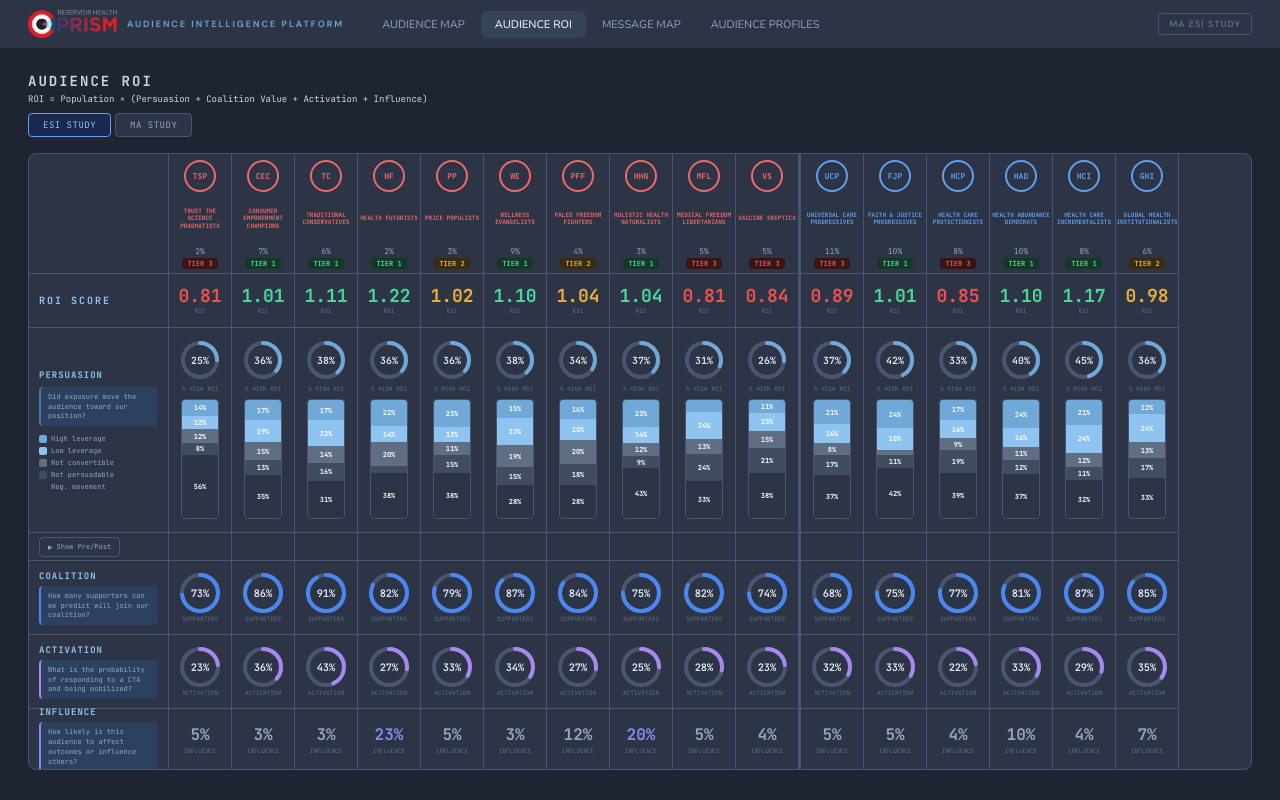
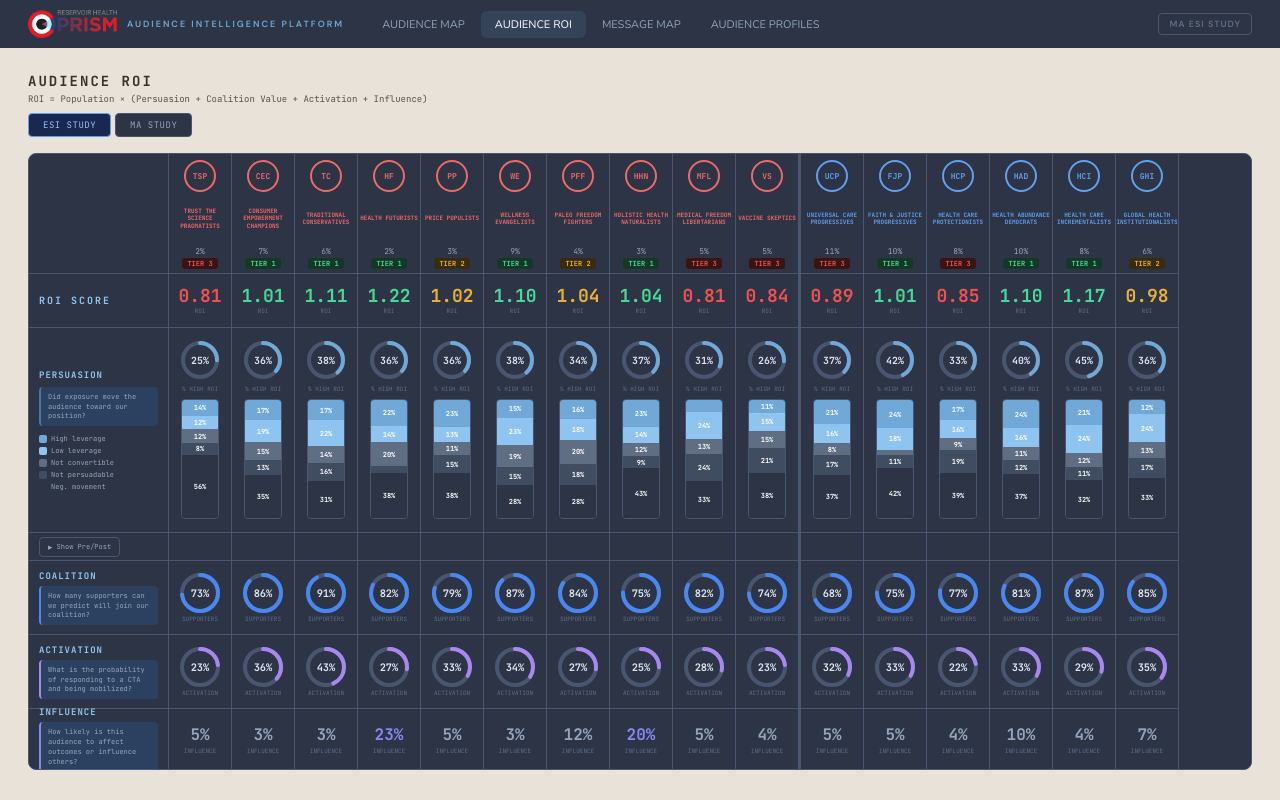
Before and after one commit to prism-lead/prism-dashboard-v5, a React (Vite) app: page /roi in a window 1280 px wide. Built offline with nearby package versions, Linux system fonts and the light colour scheme.

Commit message:
Add files via upload

```diff
--- a/src/theme.js
+++ b/src/theme.js
@@ -158,34 +158,42 @@ const DARK = {
 
 
 // ─────────────────────────────────────────────────
-// MID-TONE "TWILIGHT" PALETTE  (high-contrast variant)
+// "WARM CANVAS + STEEL" PALETTE
+// Beige/cream page bg · steel-grey cards & panels
 // ─────────────────────────────────────────────────
 const LIGHT = {
 
   // ── Core surfaces ──────────────────────────────
-  // Darker base + lighter cards = strong card lift
-  bg:           "#1e2432",      // deep slate page bg
-  bgAlt:        "#1a2030",      // deeper alternate bg
-  card:         "#2c3446",      // lifted card — clear separation from bg
+  bg:           "#e8e2d8",      // warm cream page bg
+  bgAlt:        "#e0d8ce",      // slightly deeper warm alt
+  card:         "#2c3446",      // steel-grey card (from twilight)
   cardAlt:      "#303a4c",      // secondary card fill
-  cardHover:    "#3a4560",      // pronounced hover
-  border:       "#4a5670",      // strong visible border
-  borderStrong: "#5a6880",      // heavy divider — clearly visible
+  cardHover:    "#3a4560",      // hover
+  border:       "#4a5670",      // border inside cards
+  borderStrong: "#5a6880",      // heavy divider
   strip:        "#384258",      // dot-strip tracks
   inputBg:      "#222838",      // input / sub-panel bg
   gridLine:     "#384258",      // SVG grid stroke
 
-  // ── Text hierarchy ─────────────────────────────
-  text1:        "#dce4f0",      // bright primary text
-  text2:        "#94a4ba",      // clear secondary
-  text3:        "#606e84",      // tertiary still readable
+  // ── Page-level text (dark on beige bg) ────────
+  // Use these for elements that sit directly on the page bg
+  pgText:       "#3a3228",      // page-level primary (warm dark brown)
+  pgBody:       "#4a4238",      // page-level body copy
+  pgMono:       "#5a5248",      // page-level monospace / muted
+  pgSubtle:     "#6a6058",      // page-level subtle labels
+  pgDim:        "#988e84",      // page-level dim
+
+  // ── Text hierarchy (light on steel cards) ─────
+  text1:        "#dce4f0",      // primary text
+  text2:        "#94a4ba",      // secondary / muted
+  text3:        "#606e84",      // tertiary / dim labels
   textBright:   "#edf2fa",      // near-white emphasis
   textMax:      "#f4f8ff",      // maximum contrast headings
   textDim:      "#606e84",      // dim labels
-  textSubtle:   "#708098",      // footer / legend — bumped up
-  textMono:     "#90a0b8",      // monospace UI labels — brighter
-  textBody:     "#c4d0e0",      // body copy — high readability
-  textInvert:   "#141820",      // text on bright accent fills
+  textSubtle:   "#708098",      // footer / legend
+  textMono:     "#90a0b8",      // monospace UI labels
+  textBody:     "#c4d0e0",      // body copy
+  textInvert:   "#3a3228",      // text on bright accent fills
 
   // ── Accent / brand ─────────────────────────────
   accent:       "#70a8d8",      // bright blue accent
@@ -200,7 +208,7 @@ const LIGHT = {
   gopText:      "#fcc8c8",
   gopBadgeBg:   "#5c1818",
   gopBadgeText: "#f8a8a8",
-  gopHeaderBg:  "#321820",      // dark rose tint
+  gopHeaderBg:  "#321820",
   gopHeaderBdr: "#f05858",
 
   dem:          "#60a0f0",
@@ -209,7 +217,7 @@ const LIGHT = {
   demText:      "#c0d8f8",
   demBadgeBg:   "#182850",
   demBadgeText: "#98c0f8",
-  demHeaderBg:  "#182030",      // dark blue tint
+  demHeaderBg:  "#182030",
   demHeaderBdr: "#5890f0",
 
   // ── Tiers ──────────────────────────────────────
@@ -275,7 +283,7 @@ const LIGHT = {
   mapHover:        "#4878a8",
 
   // ── Segment map specific ───────────────────────
-  segMapBg:        "#1a2030",
+  segMapBg:        "#e0d8ce",
   segMapGrid:      "#384258",
   segMapDivider:   "#5a6880",
   segMapBadgeBg:   "#222838",
@@ -295,12 +303,12 @@ const LIGHT = {
 
   // ── PE (Policy Elites) column ──────────────────
   peColor:      "#a888f0",
-  peHeaderBg:   "#241838",      // dark purple tint
+  peHeaderBg:   "#241838",
   peBorder:     "#a888f0",
 
   // ── Total column ───────────────────────────────
   totalColor:   "#48d898",
-  totalHeaderBg:"#142820",      // dark green tint
+  totalHeaderBg:"#142820",
   totalBorder:  "#48d898",
 };
 // ─────────────────────────────────────────────────
@@ -358,7 +366,7 @@ export function persColors(theme) {
 // ═════════════════════════════════════════════════
 
 // export const T = DARK;
-export const T = LIGHT;       // ← mid-tone "twilight" mode (active)
+export const T = LIGHT;       // ← warm canvas + steel grey (active)
 
 // Both palettes are also available for a runtime toggle:
 export { DARK, LIGHT };
```
